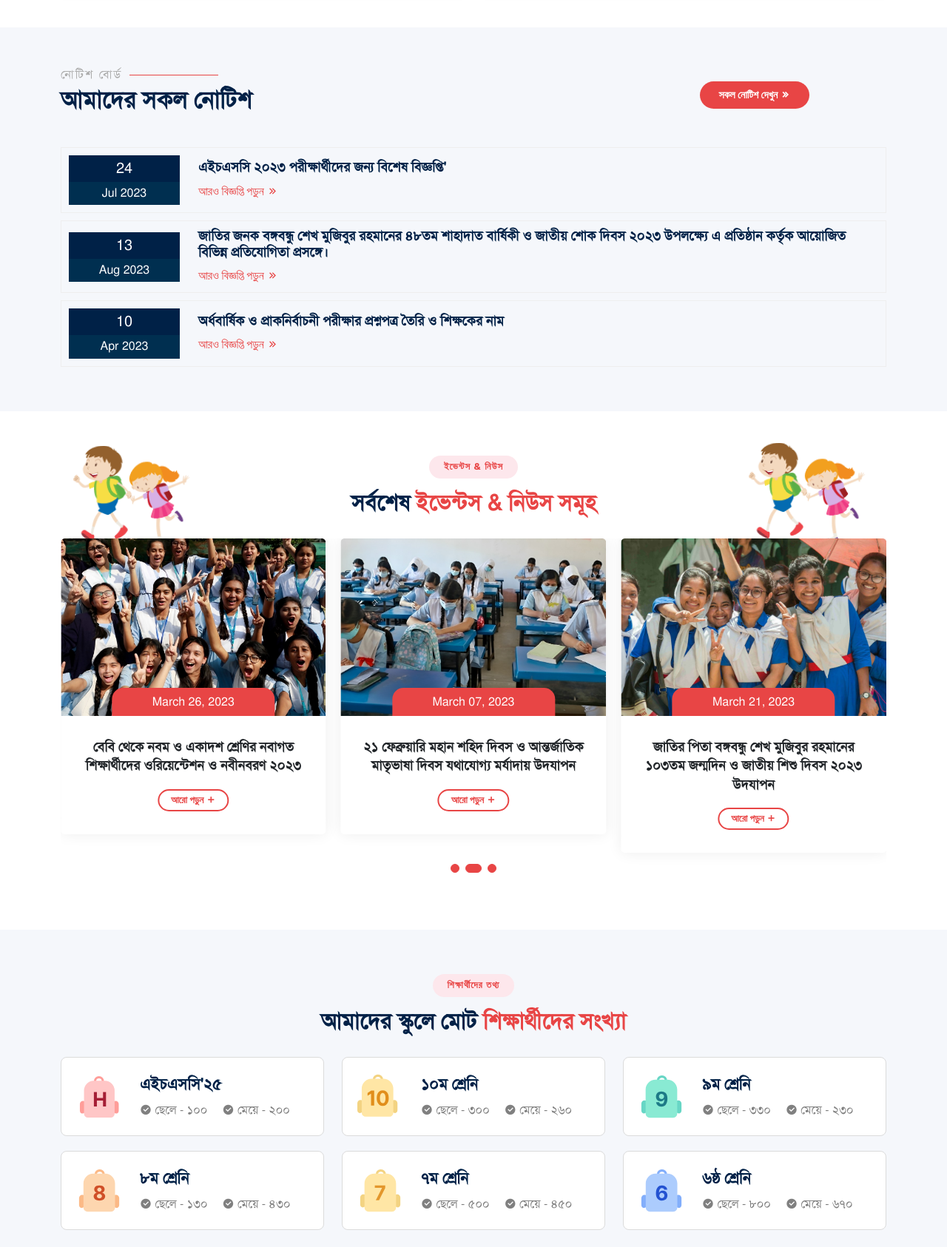
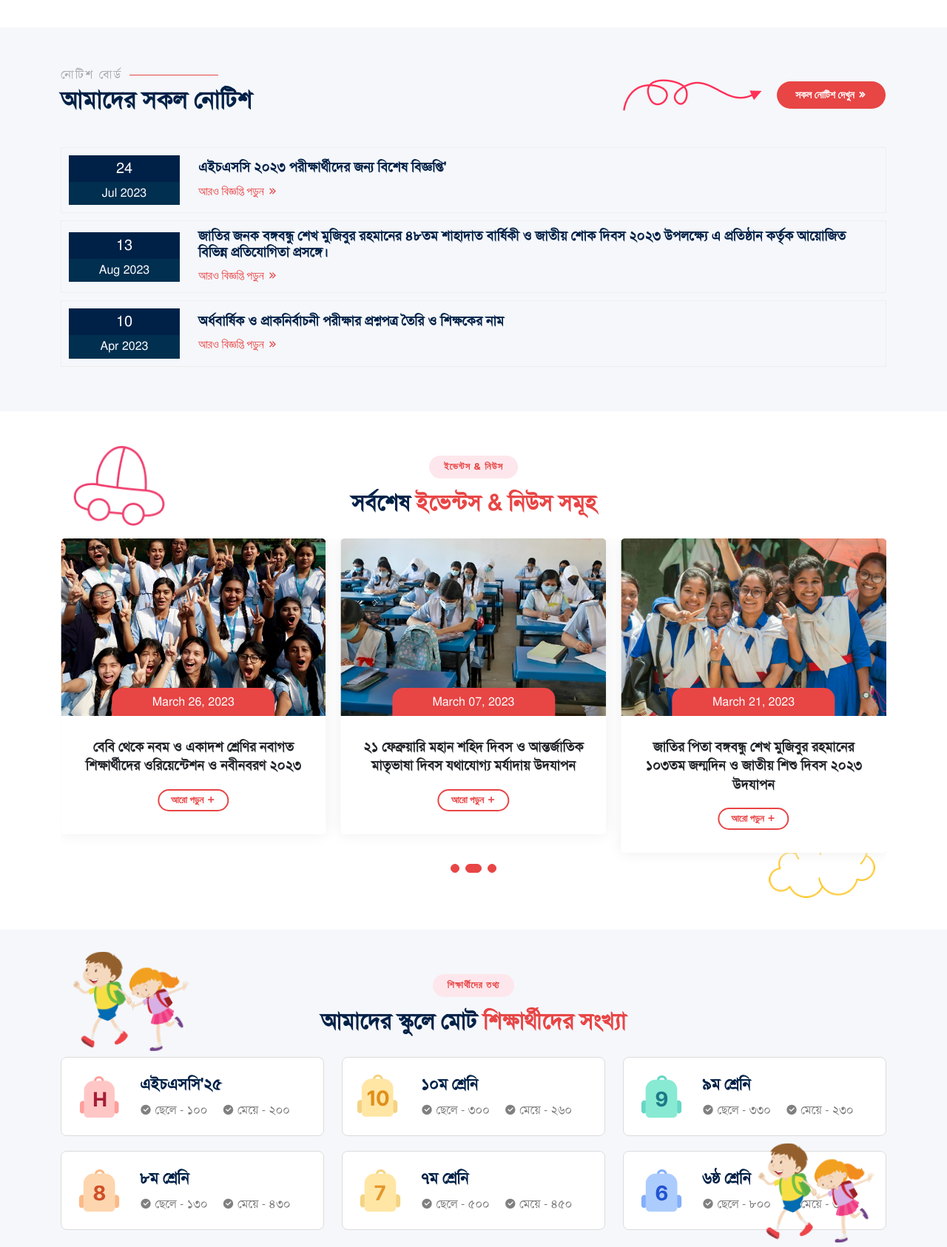
Before and after one commit to BikromRoy1/School-Demo, a plain HTML site: page index.html in a window 1280 px wide. Shown: the part 1561-3247 px from the top of the page at 74% size. Drawn offline with Linux system fonts and the light colour scheme.

Commit message:
animation add

```diff
--- a/assets/css/main.css
+++ b/assets/css/main.css
@@ -755,6 +755,11 @@ section {
 #notice .notice-all-btn {
   text-align: center;
 }
+#notice .notice-icons {
+  display: flex;
+  align-items: center;
+  gap: 20px;
+}
 #notice .notice-all-btn a {
   background: var(--color-primary);
   color: var(--color-inverse);
@@ -836,8 +841,8 @@ section {
 }
 .news-animation-icons2 {
   position: absolute;
-  right: 113.4px;
-  top: 45px;
+  right: 100.4px;
+  bottom: 45px;
   animation: banner_animi_2 linear 3s infinite alternate;
 }
 .news .news-carousel,
@@ -940,6 +945,9 @@ section {
 #studentCount {
   background: var(--section-background);
   padding-bottom: 40px;
+  overflow: hidden;
+  position: relative;
+  z-index: 1;
 }
 #studentCount .class-items {
   background: #fff;
@@ -1094,6 +1102,11 @@ section {
 /*--------------------------------------------------------------
 # videos Gallery
 --------------------------------------------------------------*/
+.videos {
+  background-image: url(../img/animation/blog-bg.png);
+  background-position: top center;
+  background-repeat: no-repeat;
+}
 .videos .videos-items {
   background: var(--color-inverse);
   border-radius: 5px 0 5px;
--- a/index.html
+++ b/index.html
@@ -354,9 +354,14 @@
             </div>
           </div>
           <div class="col-lg-4">
+           <div class="notice-icons">
+             <div>
+              <img src="assets/img/animation/shape-5.png" alt="">
+            </div>
             <div class="notice-all-btn">
               <a href="#">সকল নোটিশ দেখুন <i class="ri-arrow-right-double-line"></i></a>
             </div>
+           </div>
           </div>
         </div>
         <div class="row">
@@ -493,10 +498,10 @@
         </div>
       </div>
       <div class="news-animation-icons">
-        <img src="assets/img/animation/color_11.png" alt="school-icons" loading="lazy">
+        <img src="assets/img/animation/car_1.png" alt="school-icons" loading="lazy">
       </div>
       <div class="news-animation-icons2">
-        <img src="assets/img/animation/color_11.png" alt="school-icons" loading="lazy">
+        <img src="assets/img/animation/color_4.png" alt="school-icons" loading="lazy">
       </div>
     </section>
     <!-- End news Section -->
@@ -707,6 +712,12 @@
             </div>
           </div>
         </div>
+      </div>
+      <div class="news-animation-icons">
+        <img src="assets/img/animation/color_11.png" alt="school-icons" loading="lazy">
+      </div>
+      <div class="news-animation-icons2">
+        <img src="assets/img/animation/color_11.png" alt="school-icons" loading="lazy">
       </div>
     </section>
     <!-- End Student Count Section -->
```
Also changed, not shown: assets/img/animation/blog-bg.png (added), assets/img/animation/shape-5.png (added).
